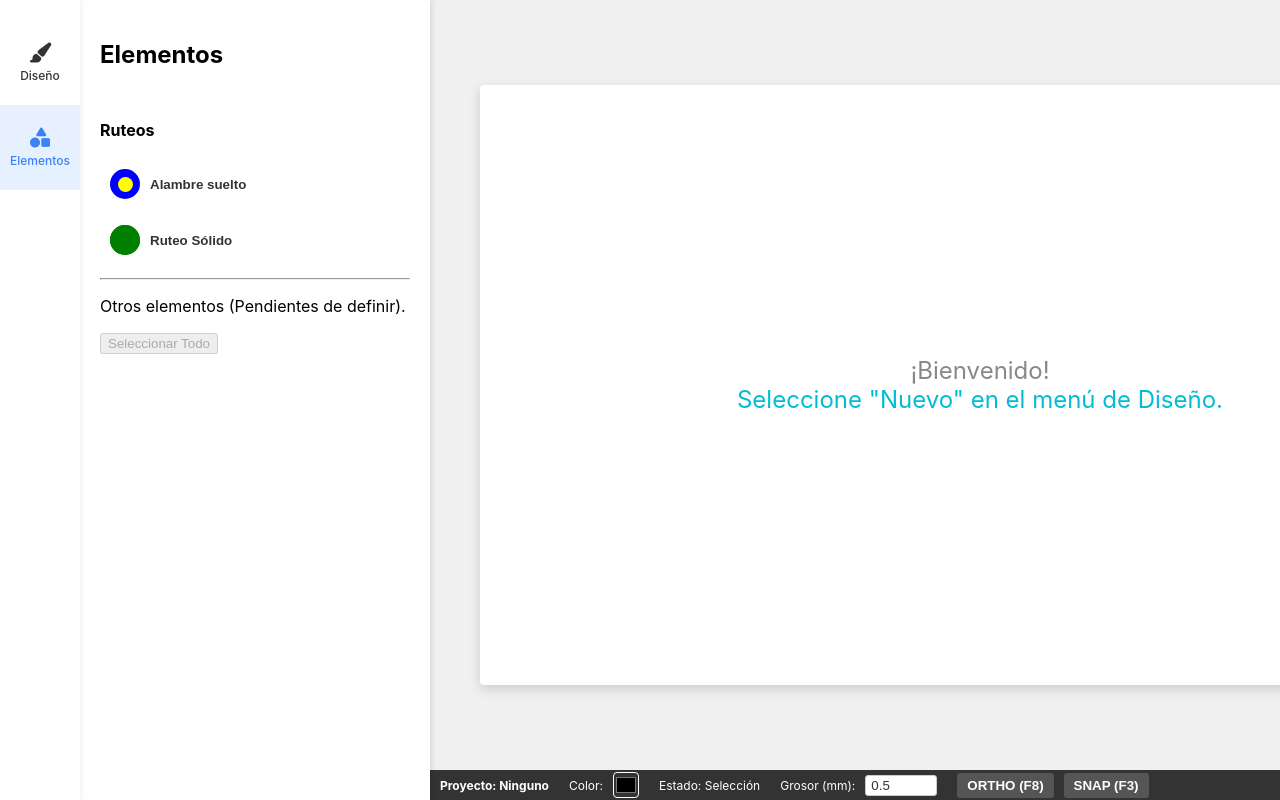
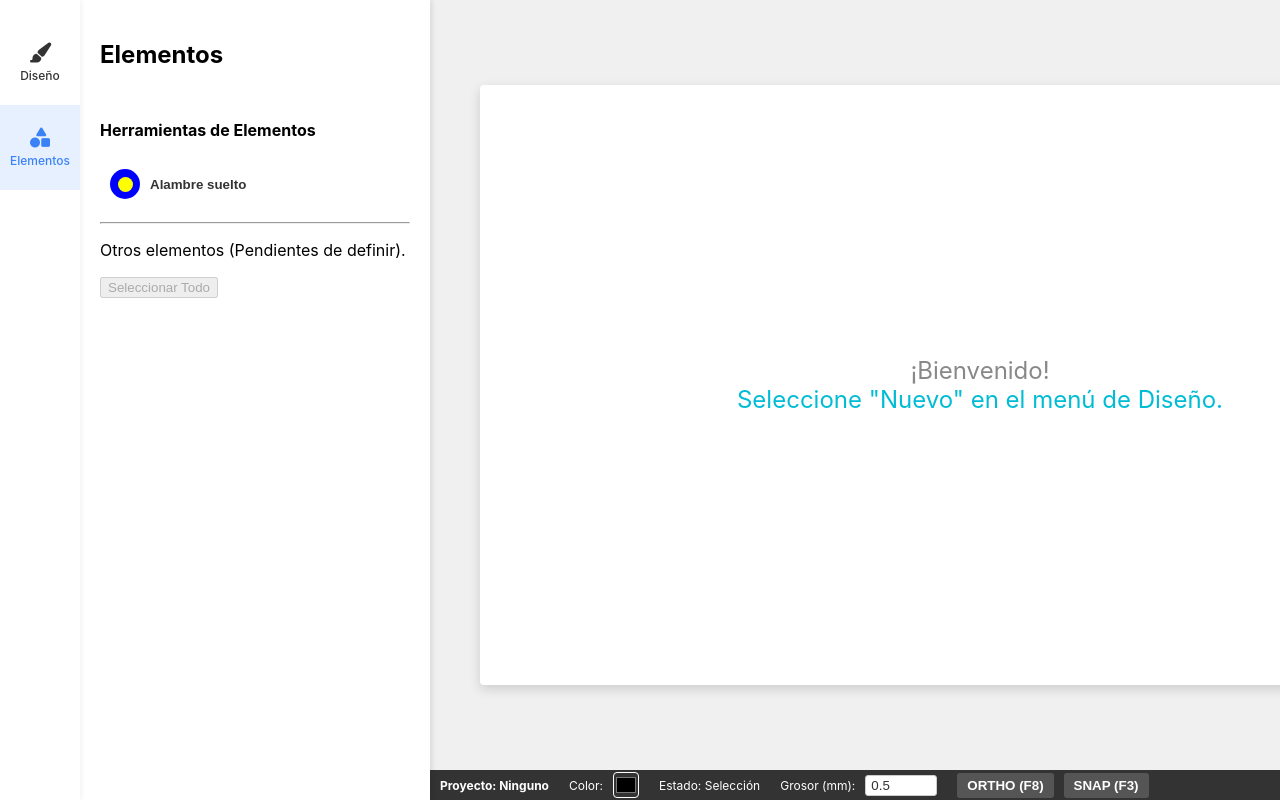
Before and after one commit to somerwest01/MylarProjection, a React (Vite) app: page / in a window 1280 px wide. Both pictures are taken after a click on the element "Elementos". Shown: the top 800 px of the page. Built offline with nearby package versions, Linux system fonts and the light colour scheme; the HTML template or start-up script is replaced by a standard one; what dxf-parser would draw is missing.

Commit message:
Update MenuPanel.jsx

```diff
--- a/src/components/MenuPanel.jsx
+++ b/src/components/MenuPanel.jsx
@@ -1,80 +1,6 @@
 import React, { useRef, useState } from 'react';
 
-// Componente helper para los botones de ruteo (Dona/Círculo)
-const RoutingButton = ({ name, outerColor, innerColor, mode, currentDrawingMode, setDrawingMode }) => {
-    const isActive = currentDrawingMode === mode;
-
-    // Estilo base para el botón
-    const buttonStyle = {
-        display: 'flex',
-        alignItems: 'center',
-        padding: '8px 10px',
-        backgroundColor: 'white',
-        border: 'none',
-        borderRadius: '8px',
-        cursor: 'pointer',
-        // Sombra azul cuando activo para destacarlo
-        boxShadow: isActive ? '0 0 10px rgba(0, 191, 255, 0.7)' : 'none',
-        transform: isActive ? 'scale(1.02)' : 'scale(1)',
-        transition: 'all 0.2s ease-in-out',
-        outline: 'none',
-        width: '100%',
-        marginBottom: '10px',
-    };
-
-    // Lógica para el hover y el sombreado visual
-    const handleMouseEnter = (e) => {
-        e.currentTarget.style.transform = 'scale(1.05)';
-        e.currentTarget.style.boxShadow = '0 0 8px rgba(0, 191, 255, 0.5)';
-    };
-
-    const handleMouseLeave = (e) => {
-        if (!isActive) {
-            e.currentTarget.style.transform = 'scale(1)';
-            e.currentTarget.style.boxShadow = 'none';
-        }
-    };
-
-    return (
-        <button
-            onClick={() => setDrawingMode(isActive ? 'pan' : mode)}
-            style={buttonStyle}
-            onMouseEnter={handleMouseEnter}
-            onMouseLeave={handleMouseLeave}
-        >
-            {/* Círculo exterior (Dona) */}
-            <div style={{
-                width: '30px',
-                height: '30px',
-                borderRadius: '50%',
-                backgroundColor: outerColor,
-                display: 'flex',
-                justifyContent: 'center',
-                alignItems: 'center',
-                marginRight: '10px',
-                flexShrink: 0,
-            }}>
-                {/* Círculo interior */}
-                <div style={{
-                    // Si innerColor es null/undefined, width y height son 30px, haciendo un círculo sólido
-                    width: innerColor && innerColor !== outerColor ? '15px' : '30px',
-                    height: innerColor && innerColor !== outerColor ? '15px' : '30px',
-                    borderRadius: '50%',
-                    backgroundColor: innerColor || outerColor, // Usa outerColor si innerColor es null (sólido)
-                }}></div>
-            </div>
-            <span style={{
-                fontWeight: 'bold',
-                color: '#333',
-                whiteSpace: 'nowrap',
-                overflow: 'hidden',
-                textOverflow: 'ellipsis'
-            }}>{name}</span>
-        </button>
-    );
-};
-
-
+// MenuPanel es el panel que se despliega (la "caja" de herramientas)
 function MenuPanel({ isOpen, activeMenu, onDxfFileSelect, onSelectNewProject, setDrawingMode, currentDrawingMode, projectType }) {
   const panelClass = isOpen ? 'open' : '';
   const fileInputRef = useRef(null);
@@ -102,12 +28,12 @@ function MenuPanel({ isOpen, activeMenu, onDxfFileSelect, onSelectNewProject, se
           onClick={() => setIsNewProjectSelectionOpen(true)}
           style={{
             padding: '10px 15px',
-            backgroundColor: '#059669',
+            backgroundColor: '#059669', // Verde para "Nuevo"
             color: 'white',
             border: 'none',
             borderRadius: '4px',
             cursor: 'pointer',
-            width: '100%',
+            width: '100%', // Ancho completo
             marginBottom: '10px'
           }}
         >
@@ -223,30 +149,71 @@ content = (
     title = 'Elementos';
     content = (
       <div>
-        {/* 🔑 NUEVA SECCIÓN: RUTEO */}
-        <h4>Ruteos</h4>
+        <h4>Herramientas de Elementos</h4>
+        {/* 🔑 BOTÓN "ALAMBRE SUELTO" - Diseño de dona */}
+        <button
+          onClick={() => setDrawingMode(currentDrawingMode === 'looseWire' ? 'pan' : 'looseWire')}
+          style={{
+            display: 'flex',
+            alignItems: 'center',
+            padding: '8px 10px',
+            backgroundColor: 'white',
+            border: 'none',
+            borderRadius: '8px',
+            cursor: 'pointer',
+            boxShadow: currentDrawingMode === 'looseWire' ? '0 0 10px rgba(0, 191, 255, 0.7)' : 'none', // Sombra azul cuando activo
+            transform: currentDrawingMode === 'looseWire' ? 'scale(1.02)' : 'scale(1)', // Pequeño escalado al estar activo
+            transition: 'all 0.2s ease-in-out', // Transición suave
+            outline: 'none',
+            width: '100%',
+            marginBottom: '10px',
+            // Añadir hover para realce
+            ':hover': {
+              transform: 'scale(1.05)',
+              boxShadow: '0 0 8px rgba(0, 191, 255, 0.5)',
+            }
+          }}
+          onMouseEnter={(e) => {
+            e.currentTarget.style.transform = 'scale(1.05)';
+            e.currentTarget.style.boxShadow = '0 0 8px rgba(0, 191, 255, 0.5)';
+          }}
+          onMouseLeave={(e) => {
+            if (currentDrawingMode !== 'looseWire') {
+              e.currentTarget.style.transform = 'scale(1)';
+              e.currentTarget.style.boxShadow = 'none';
+            }
+          }}
+        >
+          {/* Círculo exterior azul */}
+          <div style={{
+            width: '30px',
+            height: '30px',
+            borderRadius: '50%',
+            backgroundColor: 'blue',
+            display: 'flex',
+            justifyContent: 'center',
+            alignItems: 'center',
+            marginRight: '10px',
+            flexShrink: 0, // Evita que se encoja
+          }}>
+            {/* Círculo interior amarillo */}
+            <div style={{
+              width: '15px',
+              height: '15px',
+              borderRadius: '50%',
+              backgroundColor: 'yellow',
+            }}></div>
+          </div>
+          <span style={{
+            fontWeight: 'bold',
+            color: '#333',
+            whiteSpace: 'nowrap', // Evita que el texto se rompa
+            overflow: 'hidden',
+            textOverflow: 'ellipsis'
+          }}>Alambre suelto</span>
+        </button>
 
-        {/* Botón Alambre Suelto (Azul/Amarillo) */}
-        <RoutingButton
-            name="Alambre suelto"
-            outerColor="blue"
-            innerColor="yellow"
-            mode="looseWire"
-            currentDrawingMode={currentDrawingMode}
-            setDrawingMode={setDrawingMode}
-        />
-
-        {/* 🔑 NUEVO BOTÓN: Ruteo Sólido (Verde Sólido) */}
-        <RoutingButton
-            name="Ruteo Sólido"
-            outerColor="green" // Círculo exterior verde
-            innerColor="green" // Círculo interior verde para un efecto sólido
-            mode="solidRouting" // Nuevo modo de dibujo
-            currentDrawingMode={currentDrawingMode}
-            setDrawingMode={setDrawingMode}
-        />
-
-        <hr style={{ margin: '15px 0' }} />
+        <hr style={{ margin: '15px 0' }} />
         <p>Otros elementos (Pendientes de definir).</p>
         <button disabled>Seleccionar Todo</button>
       </div>
```
